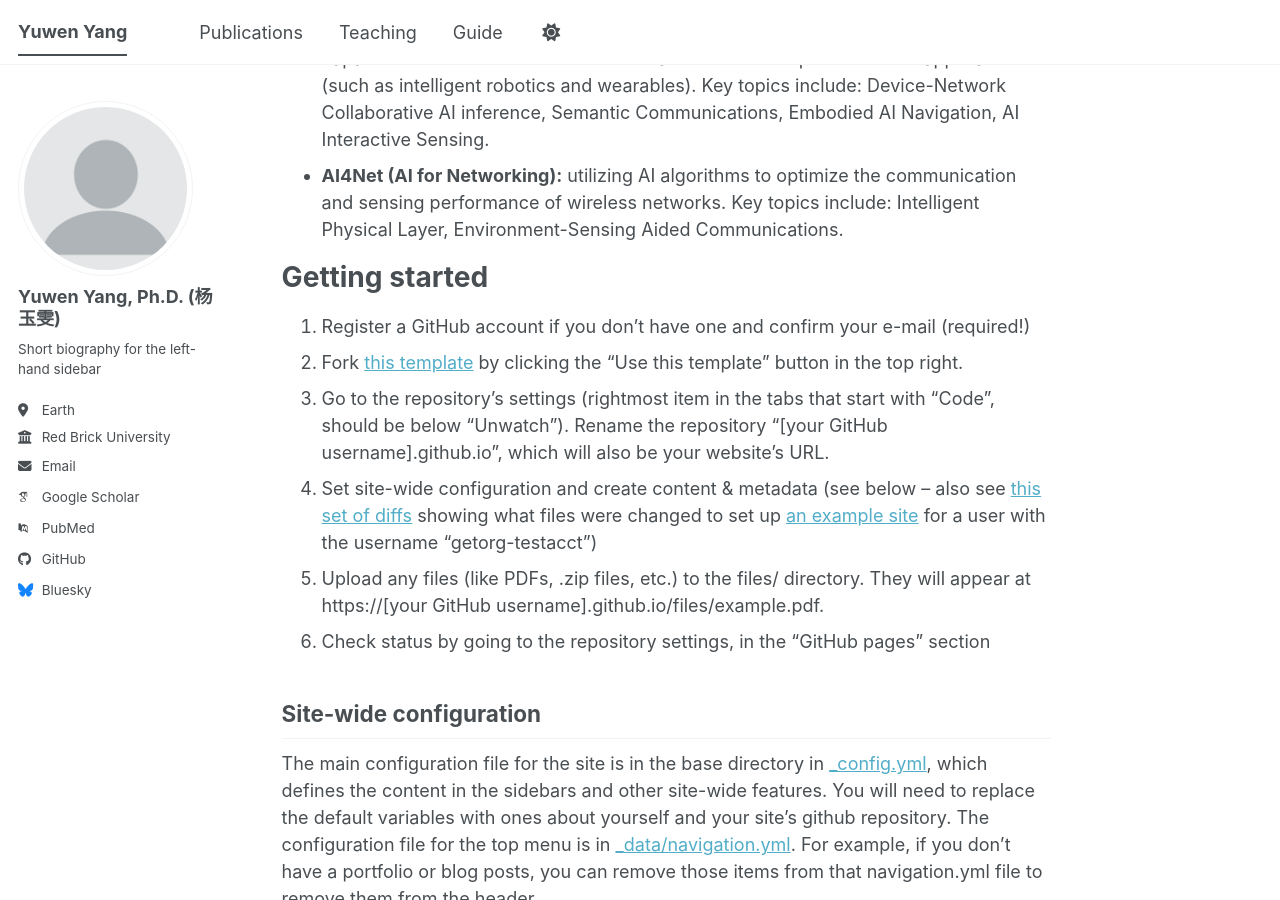
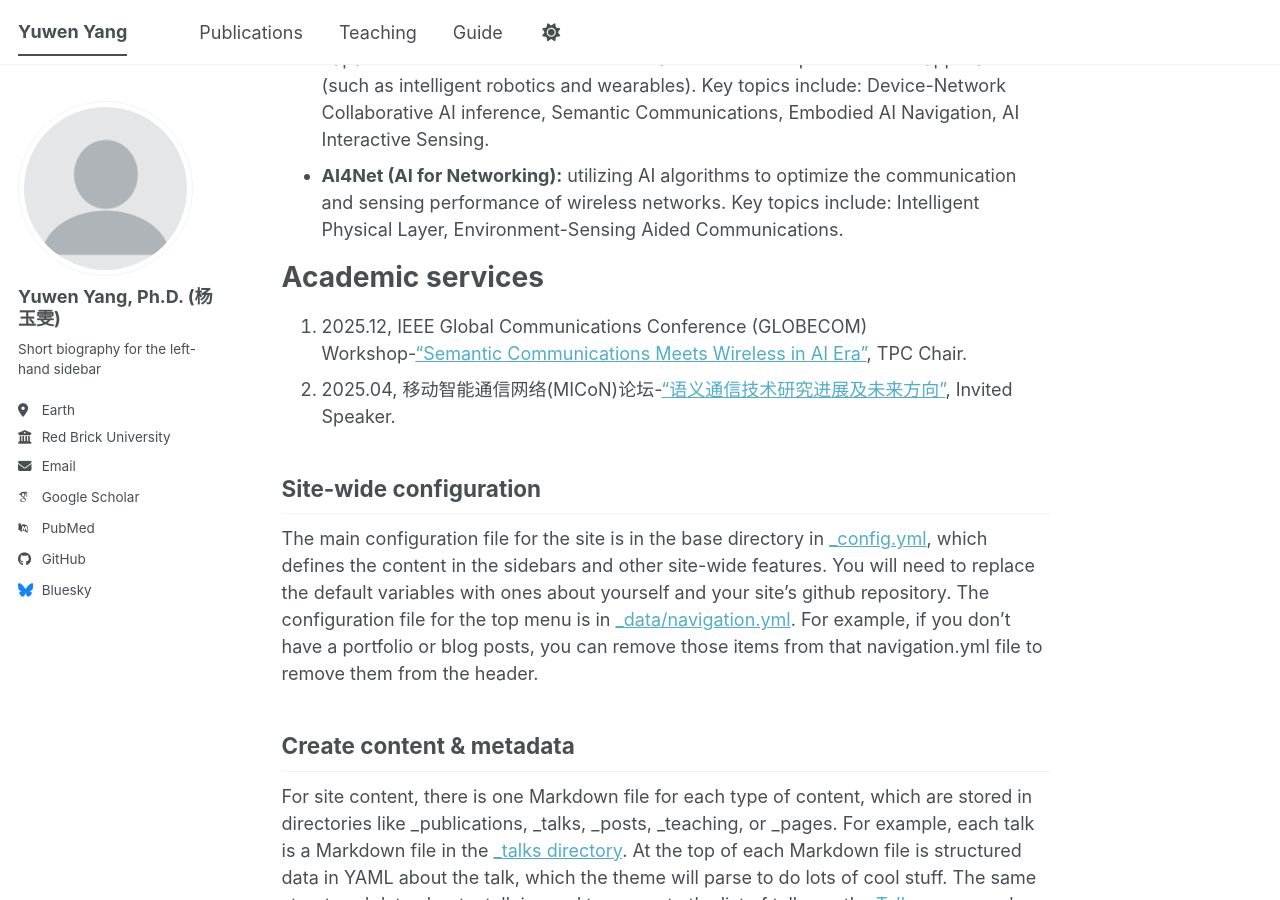
Before and after one commit to yangyuwenyang/yangyuwenyang.github.io, a Jekyll site: the page built from _pages/about.md, in a window 1280 px wide and 900 px high, scrolled down 406 px. Built offline with Jekyll 4.4.1, drawn with Linux system fonts in a browser that asks for light colours; some web fonts are replaced; a script bundle is joined from its source files by our own code; library files that are not in the unit come from our copies.

Commit message:
Update about.md

```diff
--- a/_pages/about.md
+++ b/_pages/about.md
@@ -19,14 +19,10 @@ My research lies at the intersection of **Artificial Intelligence** and **Next-g
 
 
 
-Getting started
+Academic services
 ======
-1. Register a GitHub account if you don't have one and confirm your e-mail (required!)
-1. Fork [this template](https://github.com/academicpages/academicpages.github.io) by clicking the "Use this template" button in the top right.
-1. Go to the repository's settings (rightmost item in the tabs that start with "Code", should be below "Unwatch"). Rename the repository "[your GitHub username].github.io", which will also be your website's URL.
-1. Set site-wide configuration and create content & metadata (see below -- also see [this set of diffs](https://archive.is/3TPas) showing what files were changed to set up [an example site](https://getorg-testacct.github.io) for a user with the username "getorg-testacct")
-1. Upload any files (like PDFs, .zip files, etc.) to the files/ directory. They will appear at https://[your GitHub username].github.io/files/example.pdf.
-1. Check status by going to the repository settings, in the "GitHub pages" section
+1. 2025.12, IEEE Global Communications Conference (GLOBECOM) Workshop-["Semantic Communications Meets Wireless in AI Era"](https://globecom2025.ieee-globecom.org/workshop/ws-03-semantic-communications-meets-wireless-ai-era), TPC Chair.
+2. 2025.04, 移动智能通信网络(MICoN)论坛-["语义通信技术研究进展及未来方向"](https://mp.weixin.qq.com/s/DfQkfFNaSR7zqhXMZ2OsXA), Invited Speaker.
 
 Site-wide configuration
 ------
```
